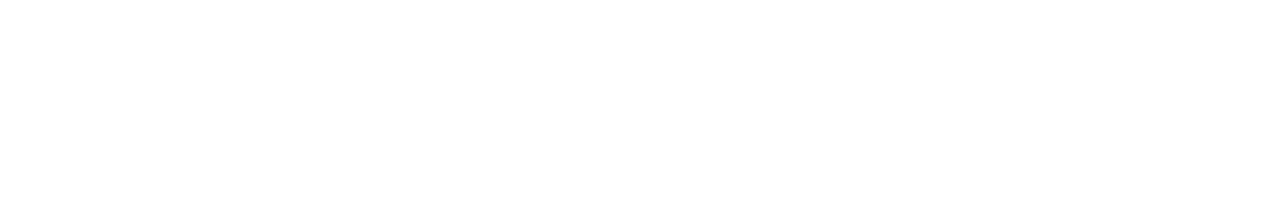
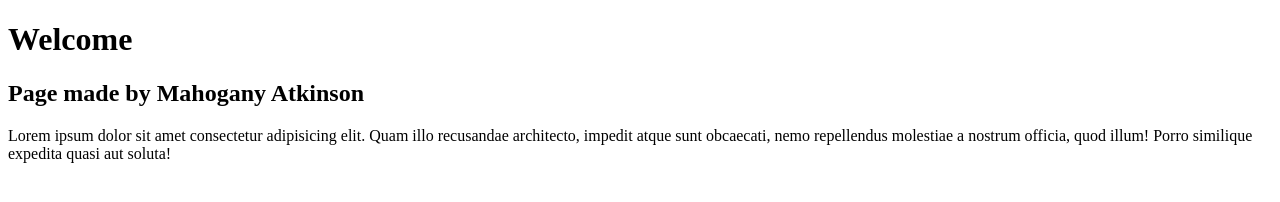
Before and after one commit to mahogany-atkinson/Github-Lab, a plain HTML site: page index.html in a window 1280 px wide. Drawn offline with Linux system fonts and the light colour scheme.

Commit message:
added info to body

```diff
--- a/index.html
+++ b/index.html
@@ -6,6 +6,8 @@
     <title>welcome page</title>
 </head>
 <body>
-
+<h1>Welcome</h1>
+<h2>Page made by Mahogany Atkinson</h2>
+<p>Lorem ipsum dolor sit amet consectetur adipisicing elit. Quam illo recusandae architecto, impedit atque sunt obcaecati, nemo repellendus molestiae a nostrum officia, quod illum! Porro similique expedita quasi aut soluta!</p>
 </body>
 </html>
```
